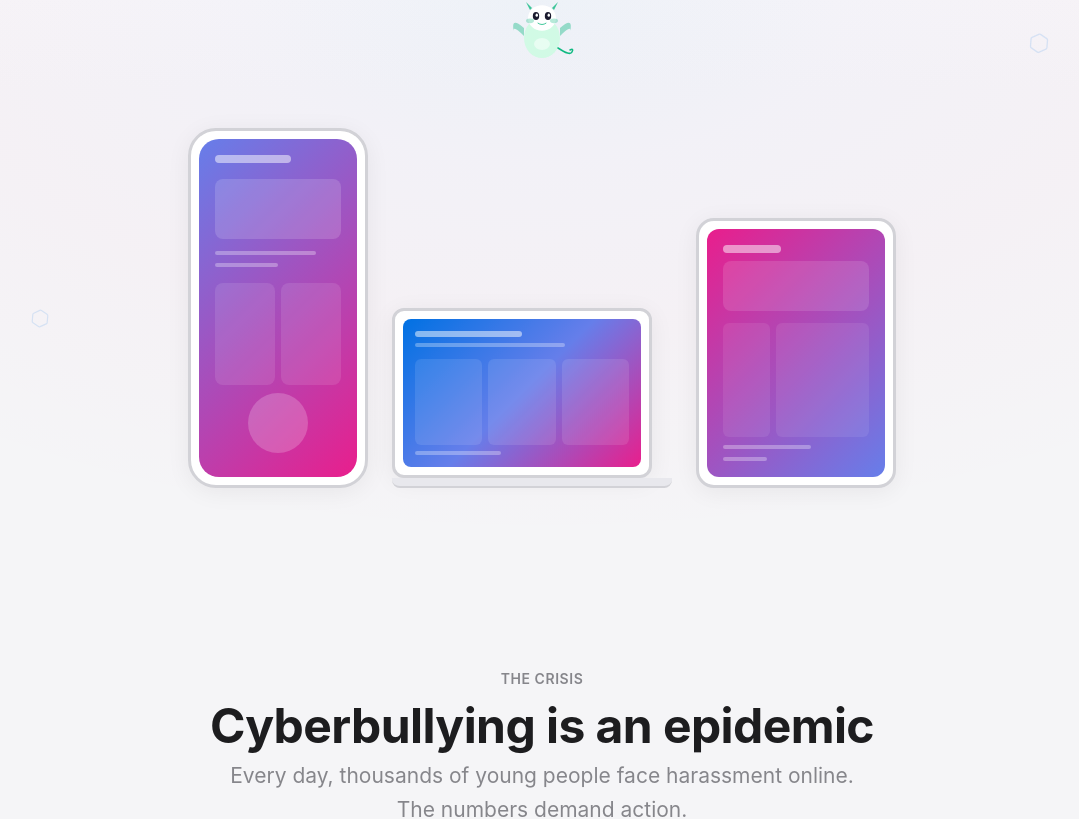
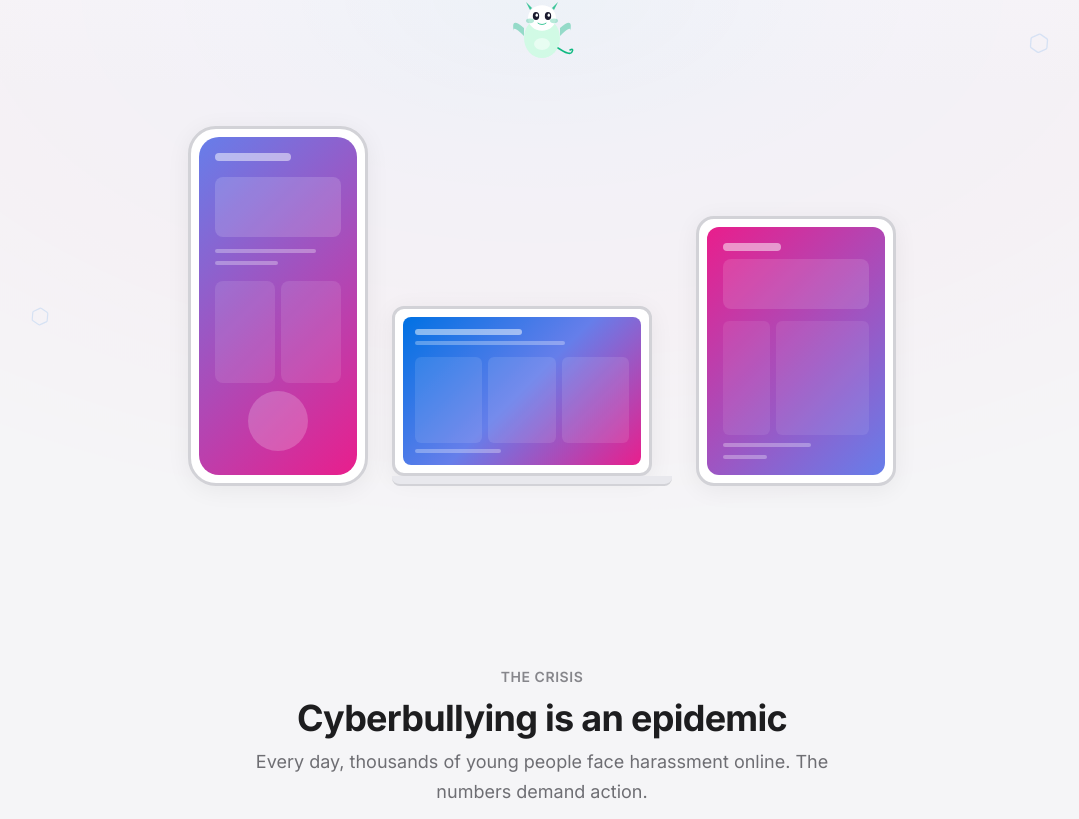
Before and after one commit to JanakaProjects/nethalo-website, a React (Vite) app in the folder nethalo-website/: page / in a window 1280 px wide. Shown: the part 373-1192 px from the top of the page, without its empty margins (98-1177 px from the left). Built offline with nearby package versions, Linux system fonts and the light colour scheme; no server answers.

Commit message:
feat: comprehensive UI/UX improvements based on design skill - enhanced typography (Inter font), glass effects, motion with prefers-reduced-motion, better color contrast WCAG AA, improved hover/focus states, skeleton loading, button variants, badge/tooltip components

```diff
--- a/nethalo-website/src/styles/components.css
+++ b/nethalo-website/src/styles/components.css
@@ -1,61 +1,150 @@
+/* Component Styles - Enhanced */
+
+/* Primary Button */
 .btn-primary {
   display: inline-flex;
   align-items: center;
   justify-content: center;
   gap: var(--space-2);
   padding: 12px 24px;
-  font-size: 14px;
+  font-size: var(--text-sm);
   font-weight: var(--font-semibold);
   color: white;
-  background: var(--color-brand-blue);
+  background: var(--color-brand-shield);
   border-radius: var(--radius-full);
-  transition: all 200ms ease;
+  transition: all var(--transition-fast);
   cursor: pointer;
   text-decoration: none;
   border: none;
   min-height: 44px;
+  min-width: 44px;
 }
 
 .btn-primary:hover {
-  background: var(--color-brand-blue-hover);
-  transform: scale(1.02);
+  background: var(--color-brand-shield-dark);
+  box-shadow: 0 4px 12px rgba(0, 113, 227, 0.3);
 }
 
 .btn-primary:active {
   transform: scale(0.98);
 }
 
+.btn-primary:focus-visible {
+  outline: 2px solid var(--color-brand-shield);
+  outline-offset: 2px;
+}
+
+/* Secondary Button */
+.btn-secondary {
+  display: inline-flex;
+  align-items: center;
+  justify-content: center;
+  gap: var(--space-2);
+  padding: 12px 24px;
+  font-size: var(--text-sm);
+  font-weight: var(--font-medium);
+  color: var(--color-text-primary);
+  background: var(--color-bg-secondary);
+  border: 1px solid var(--color-border-light);
+  border-radius: var(--radius-full);
+  transition: all var(--transition-fast);
+  cursor: pointer;
+  text-decoration: none;
+  min-height: 44px;
+  min-width: 44px;
+}
+
+.btn-secondary:hover {
+  background: var(--color-bg-hover);
+  border-color: var(--color-border-medium);
+}
+
+.btn-secondary:active {
+  transform: scale(0.98);
+}
+
+.btn-secondary:focus-visible {
+  outline: 2px solid var(--color-brand-shield);
+  outline-offset: 2px;
+}
+
+/* Ghost Button */
+.btn-ghost {
+  display: inline-flex;
+  align-items: center;
+  justify-content: center;
+  gap: var(--space-2);
+  padding: 12px 24px;
+  font-size: var(--text-sm);
+  font-weight: var(--font-medium);
+  color: var(--color-text-secondary);
+  background: transparent;
+  border: none;
+  border-radius: var(--radius-full);
+  transition: all var(--transition-fast);
+  cursor: pointer;
+  text-decoration: none;
+  min-height: 44px;
+  min-width: 44px;
+}
+
+.btn-ghost:hover {
+  color: var(--color-text-primary);
+  background: var(--color-bg-secondary);
+}
+
+.btn-ghost:active {
+  transform: scale(0.98);
+}
+
+/* Card Bordered */
 .card-bordered {
   background: var(--color-bg-primary);
-  border: 1px solid var(--color-border);
-  border-radius: var(--radius-md);
-  padding: var(--space-8);
-  transition: all 200ms ease;
+  border: 1px solid var(--color-border-light);
+  border-radius: var(--radius-xl);
+  padding: var(--space-6);
+  transition: all var(--transition-normal);
 }
 
 .card-bordered:hover {
-  border-color: var(--color-text-muted);
+  border-color: var(--color-border-medium);
+  box-shadow: var(--shadow-md);
 }
 
+/* Card Interactive */
+.card-interactive {
+  cursor: pointer;
+}
+
+.card-interactive:hover {
+  transform: translateY(-2px);
+  border-color: var(--color-brand-shield);
+}
+
+/* Section Padding */
 .section-padding {
-  padding-top: var(--space-32);
-  padding-bottom: var(--space-32);
+  padding-top: var(--space-24);
+  padding-bottom: var(--space-24);
 }
 
 @media (max-width: 768px) {
   .section-padding {
-    padding-top: var(--space-20);
-    padding-bottom: var(--space-20);
+    padding-top: var(--space-16);
+    padding-bottom: var(--space-16);
   }
+}
+
+/* Responsive utilities */
+@media (max-width: 768px) {
   .admin-table-header { display: none !important; }
   .admin-student-row {
     grid-template-columns: 1fr 1fr !important;
     gap: 4px 12px !important;
-    border: 1px solid #e8e8ed !important;
-    border-radius: 8px !important;
+    border: 1px solid var(--color-border-light) !important;
+    border-radius: var(--radius-md) !important;
     margin-bottom: 8px !important;
     padding: 12px !important;
-    background: #fafafa !important;
+    background: var(--color-bg-secondary) !important;
   }
 }
 
@@ -67,3 +156,73 @@
   .mobile-topbar { display: none !important; }
   .main-content { margin-left: 240px !important; }
 }
+
+/* Skeleton loading */
+.skeleton {
+  background: var(--color-bg-secondary);
+  border-radius: var(--radius-md);
+  animation: skeleton-pulse 1.5s ease-in-out infinite;
+}
+
+@keyframes skeleton-pulse {
+  0%, 100% { opacity: 1; }
+  50% { opacity: 0.5; }
+}
+
+/* Badge */
+.badge {
+  display: inline-flex;
+  align-items: center;
+  padding: 4px 10px;
+  font-size: var(--text-xs);
+  font-weight: var(--font-medium);
+  border-radius: var(--radius-full);
+  line-height: 1;
+}
+
+.badge-success {
+  background: rgba(52, 211, 153, 0.12);
+  color: #059669;
+}
+
+.badge-warning {
+  background: rgba(245, 158, 11, 0.12);
+  color: #d97706;
+}
+
+.badge-error {
+  background: rgba(239, 68, 68, 0.12);
+  color: #dc2626;
+}
+
+.badge-info {
+  background: rgba(59, 130, 246, 0.12);
+  color: #2563eb;
+}
+
+/* Tooltip */
+.tooltip {
+  position: relative;
+}
+
+.tooltip::after {
+  content: attr(data-tooltip);
+  position: absolute;
+  bottom: 100%;
+  left: 50%;
+  transform: translateX(-50%) translateY(-4px);
+  padding: 6px 10px;
+  background: var(--color-text-primary);
+  color: var(--color-text-inverse);
+  font-size: var(--text-xs);
+  font-weight: var(--font-medium);
+  border-radius: var(--radius-sm);
+  white-space: nowrap;
+  opacity: 0;
+  pointer-events: none;
+  transition: opacity var(--transition-fast);
+}
+
+.tooltip:hover::after {
+  opacity: 1;
+}
--- a/nethalo-website/src/styles/global.css
+++ b/nethalo-website/src/styles/global.css
@@ -1,3 +1,4 @@
+/* Reset & Base */
 *, *::before, *::after {
   box-sizing: border-box;
   margin: 0;
@@ -6,7 +7,7 @@
 
 html {
   font-family: var(--font-sans);
-  font-size: 17px;
+  font-size: 16px;
   line-height: var(--leading-normal);
   color: var(--color-text-primary);
   background: var(--color-bg-primary);
@@ -18,25 +19,59 @@ html {
 
 body {
   overflow-x: hidden;
+  min-height: 100vh;
 }
 
+/* Links */
 a {
-  color: var(--color-brand-blue);
+  color: var(--color-brand-shield);
   text-decoration: none;
+  transition: color var(--transition-fast);
 }
-a:hover { color: var(--color-brand-blue-hover); }
 
-button { font: inherit; border: none; background: none; cursor: pointer; outline: none; color: inherit; }
-input { font: inherit; border: none; background: none; outline: none; }
-ul, ol { list-style: none; }
-img, svg { display: block; max-width: 100%; }
+a:hover {
+  color: var(--color-brand-shield-dark);
+}
 
-::selection { background: var(--color-brand-blue); color: var(--color-text-inverse); }
+/* Interactive elements */
+button {
+  font: inherit;
+  border: none;
+  background: none;
+  cursor: pointer;
+  color: inherit;
+}
 
+button:focus-visible {
+  outline: 2px solid var(--color-brand-shield);
+  outline-offset: 2px;
+}
+
+input, textarea, select {
+  font: inherit;
+  color: inherit;
+}
+
+ul, ol {
+  list-style: none;
+}
+
+img, svg {
+  display: block;
+  max-width: 100%;
+}
+
+/* Selection */
+::selection {
+  background: var(--color-brand-shield);
+  color: white;
+}
+
+/* Typography utilities */
 .section-heading {
-  font-size: var(--text-5xl);
+  font-size: var(--text-4xl);
   font-weight: var(--font-bold);
-  letter-spacing: -0.012em;
+  letter-spacing: var(--tracking-tight);
   line-height: var(--leading-tight);
   color: var(--color-text-primary);
   margin-bottom: var(--space-4);
@@ -54,18 +89,58 @@ img, svg { display: block; max-width: 100%; }
 }
 
 @media (max-width: 768px) {
-  .section-heading { font-size: 32px; }
-  .section-subhead { font-size: 17px; }
-}
-
-/* Shimmer loading animation */
-@keyframes shimmer {
-  0% { background-position: 200% 0; }
-  100% { background-position: -200% 0; }
+  .section-heading { font-size: var(--text-3xl); }
+  .section-subhead { font-size: var(--text-base); }
 }
 
 /* Custom scrollbar */
-::-webkit-scrollbar { width: 8px; }
-::-webkit-scrollbar-track { background: transparent; }
-::-webkit-scrollbar-thumb { background: var(--color-border-light); border-radius: 4px; }
-::-webkit-scrollbar-thumb:hover { background: var(--color-text-muted); }
+::-webkit-scrollbar {
+  width: 6px;
+  height: 6px;
+}
+
+::-webkit-scrollbar-track {
+  background: transparent;
+}
+
+::-webkit-scrollbar-thumb {
+  background: var(--color-border-medium);
+  border-radius: 3px;
+}
+
+::-webkit-scrollbar-thumb:hover {
+  background: var(--color-text-muted);
+}
+
+/* Focus visible utility */
+.focus-visible:focus-visible {
+  outline: 2px solid var(--color-brand-shield);
+  outline-offset: 2px;
+}
+
+/* Cursor pointer utility */
+.cursor-pointer {
+  cursor: pointer;
+}
+
+/* Transitions */
+.transition-colors {
+  transition: color var(--transition-fast), background-color var(--transition-fast), border-color var(--transition-fast);
+}
+
+.transition-all {
+  transition: all var(--transition-normal);
+}
+
+/* Screen reader only */
+.sr-only {
+  position: absolute;
+  width: 1px;
+  height: 1px;
+  padding: 0;
+  margin: -1px;
+  overflow: hidden;
+  clip: rect(0, 0, 0, 0);
+  white-space: nowrap;
+  border-width: 0;
+}
--- a/nethalo-website/src/styles/motion.css
+++ b/nethalo-website/src/styles/motion.css
@@ -1,7 +1,10 @@
+/* Animations - Enhanced with accessibility */
+
+/* Hero entrance */
 .animate-hero {
   opacity: 0;
-  transform: translateY(20px);
-  animation: heroIn 0.8s cubic-bezier(0.16, 1, 0.3, 1) forwards;
+  transform: translateY(16px);
+  animation: heroIn 0.6s cubic-bezier(0.16, 1, 0.3, 1) forwards;
 }
 
 @keyframes heroIn {
@@ -11,3 +14,88 @@
 .animate-hero-delay-1 { animation-delay: 0.1s; }
 .animate-hero-delay-2 { animation-delay: 0.2s; }
 .animate-hero-delay-3 { animation-delay: 0.3s; }
+
+/* Fade in up */
+.animate-fade-in-up {
+  opacity: 0;
+  transform: translateY(12px);
+  animation: fadeInUp 0.5s cubic-bezier(0.16, 1, 0.3, 1) forwards;
+}
+
+@keyframes fadeInUp {
+  to { opacity: 1; transform: translateY(0); }
+}
+
+/* Scale in */
+.animate-scale-in {
+  opacity: 0;
+  transform: scale(0.95);
+  animation: scaleIn 0.3s cubic-bezier(0.16, 1, 0.3, 1) forwards;
+}
+
+@keyframes scaleIn {
+  to { opacity: 1; transform: scale(1); }
+}
+
+/* Shimmer loading */
+.animate-shimmer {
+  background: linear-gradient(90deg, var(--color-bg-secondary) 25%, var(--color-bg-tertiary) 50%, var(--color-bg-secondary) 75%);
+  background-size: 200% 100%;
+  animation: shimmer 1.5s ease-in-out infinite;
+}
+
+@keyframes shimmer {
+  0% { background-position: 200% 0; }
+  100% { background-position: -200% 0; }
+}
+
+/* Pulse */
+.animate-pulse-subtle {
+  animation: pulseSubtle 2s cubic-bezier(0.4, 0, 0.6, 1) infinite;
+}
+
+@keyframes pulseSubtle {
+  0%, 100% { opacity: 1; }
+  50% { opacity: 0.7; }
+}
+
+/* Spin */
+.animate-spin {
+  animation: spin 1s linear infinite;
+}
+
+@keyframes spin {
+  to { transform: rotate(360deg); }
+}
+
+/* Slide in from right */
+.animate-slide-in-right {
+  opacity: 0;
+  transform: translateX(16px);
+  animation: slideInRight 0.4s cubic-bezier(0.16, 1, 0.3, 1) forwards;
+}
+
+@keyframes slideInRight {
+  to { opacity: 1; transform: translateX(0); }
+}
+
+/* Accessibility: Respect prefers-reduced-motion */
+@media (prefers-reduced-motion: reduce) {
+  *,
+  *::before,
+  *::after {
+    animation-duration: 0.01ms !important;
+    animation-iteration-count: 1 !important;
+    transition-duration: 0.01ms !important;
+    scroll-behavior: auto !important;
+  }
+
+  .animate-hero,
+  .animate-fade-in-up,
+  .animate-scale-in,
+  .animate-slide-in-right {
+    opacity: 1;
+    transform: none;
+    animation: none;
+  }
+}
--- a/nethalo-website/src/styles/themes.css
+++ b/nethalo-website/src/styles/themes.css
@@ -1,77 +1,98 @@
-/* Apple-Inspired Design System */
-/* Light:  #1d1d1f text | #86868b secondary | #0071e3 blue */
-/* Dark:   #f5f5f7 text | #a1a1a6 secondary | #2997ff blue */
+/* Design System - Apple-Inspired with Accessibility */
 
 :root,
 [data-theme="light"] {
+  /* Backgrounds */
   --color-bg-primary: #ffffff;
   --color-bg-secondary: #f5f5f7;
   --color-bg-tertiary: #e8e8ed;
-  --color-bg-elevated: rgba(255,255,255,0.98);
+  --color-bg-elevated: rgba(255, 255, 255, 0.98);
   --color-bg-sidebar: #fafafa;
   --color-bg-card: #ffffff;
-  --color-bg-hover: #e8e8ed;
+  --color-bg-hover: #f0f0f2;
 
+  /* Text - WCAG AA compliant */
   --color-text-primary: #1d1d1f;
-  --color-text-secondary: #86868b;
+  --color-text-secondary: #6e6e73;
   --color-text-muted: #86868b;
   --color-text-inverse: #ffffff;
 
+  /* Brand colors */
   --color-brand-pink: #e91e8c;
-  --color-brand-pink-light: rgba(233,30,140,0.08);
+  --color-brand-pink-light: rgba(233, 30, 140, 0.08);
   --color-brand-pink-dark: #be185d;
   --color-brand-shield: #0071e3;
-  --color-brand-shield-light: rgba(0,113,227,0.08);
+  --color-brand-shield-light: rgba(0, 113, 227, 0.08);
   --color-brand-shield-dark: #005bb5;
   --color-brand-blue: #0071e3;
   --color-brand-blue-hover: #0077ed;
   --color-brand-accent: #8b5cf6;
   --color-brand-yellow: #f59e0b;
 
+  /* Status colors */
   --color-success: #34d399;
   --color-warning: #f59e0b;
-  --color-error: #f87171;
+  --color-error: #ef4444;
   --color-info: #3b82f6;
 
-  --color-border-light: rgba(0,0,0,0.08);
-  --color-border-medium: rgba(0,0,0,0.16);
+  /* Borders */
+  --color-border-light: rgba(0, 0, 0, 0.06);
+  --color-border-medium: rgba(0, 0, 0, 0.12);
   --color-border-focus: #0071e3;
 
-  --shadow-sm: 0 1px 2px 0 rgba(0,0,0,0.05);
-  --shadow-md: 0 4px 6px -1px rgba(0,0,0,0.1), 0 2px 4px -1px rgba(0,0,0,0.06);
-  --shadow-lg: 0 10px 15px -3px rgba(0,0,0,0.1), 0 4px 6px -2px rgba(0,0,0,0.05);
+  /* Shadows */
+  --shadow-sm: 0 1px 2px 0 rgba(0, 0, 0, 0.04);
+  --shadow-md: 0 4px 12px -2px rgba(0, 0, 0, 0.08), 0 2px 4px -1px rgba(0, 0, 0, 0.04);
+  --shadow-lg: 0 12px 24px -4px rgba(0, 0, 0, 0.1), 0 4px 8px -2px rgba(0, 0, 0, 0.04);
+  --shadow-glow: 0 0 20px rgba(0, 113, 227, 0.15);
 
-  --font-sans: -apple-system, BlinkMacSystemFont, 'SF Pro Display', 'SF Pro Text', 'Helvetica Neue', Helvetica, Arial, sans-serif;
-  --font-display: -apple-system, BlinkMacSystemFont, 'SF Pro Display', 'Helvetica Neue', Helvetica, Arial, sans-serif;
+  /* Typography */
+  --font-sans: 'Inter', -apple-system, BlinkMacSystemFont, 'SF Pro Display', 'Helvetica Neue', Helvetica, Arial, sans-serif;
+  --font-display: 'Inter', -apple-system, BlinkMacSystemFont, 'SF Pro Display', 'Helvetica Neue', Helvetica, Arial, sans-serif;
 }
 
 [data-theme="dark"] {
+  /* Backgrounds */
   --color-bg-primary: #000000;
-  --color-bg-secondary: #1d1d1f;
-  --color-bg-tertiary: #2d2d2f;
-  --color-bg-elevated: rgba(29,29,31,0.98);
-  --color-bg-sidebar: #1d1d1f;
-  --color-bg-card: #1d1d1f;
-  --color-bg-hover: #2d2d2f;
+  --color-bg-secondary: #1c1c1e;
+  --color-bg-tertiary: #2c2c2e;
+  --color-bg-elevated: rgba(28, 28, 30, 0.98);
+  --color-bg-sidebar: #1c1c1e;
+  --color-bg-card: #1c1c1e;
+  --color-bg-hover: #2c2c2e;
 
+  /* Text - WCAG AA compliant */
   --color-text-primary: #f5f5f7;
   --color-text-secondary: #a1a1a6;
   --color-text-muted: #6e6e73;
   --color-text-inverse: #1d1d1f;
 
+  /* Brand colors - Dark mode variants */
+  --color-brand-pink: #ff69b4;
+  --color-brand-pink-light: rgba(255, 105, 180, 0.12);
+  --color-brand-pink-dark: #ff85c8;
   --color-brand-shield: #2997ff;
-  --color-brand-shield-light: rgba(41,151,255,0.12);
-  --color-brand-shield-dark: #0077e8;
+  --color-brand-shield-light: rgba(41, 151, 255, 0.12);
+  --color-brand-shield-dark: #5cb3ff;
   --color-brand-blue: #2997ff;
-  --color-brand-blue-hover: #66b8ff;
-  --color-brand-accent: #8b5cf6;
-  --color-brand-yellow: #f59e0b;
+  --color-brand-blue-hover: #5cb3ff;
+  --color-brand-accent: #a78bfa;
+  --color-brand-yellow: #fbbf24;
 
-  --color-border-light: rgba(255,255,255,0.08);
-  --color-border-medium: rgba(255,255,255,0.16);
+  /* Status colors */
+  --color-success: #34d399;
+  --color-warning: #fbbf24;
+  --color-error: #f87171;
+  --color-info: #60a5fa;
+
+  /* Borders */
+  --color-border-light: rgba(255, 255, 255, 0.06);
+  --color-border-medium: rgba(255, 255, 255, 0.12);
   --color-border-focus: #2997ff;
 
-  --shadow-sm: 0 1px 2px 0 rgba(0,0,0,0.3);
-  --shadow-md: 0 4px 6px -1px rgba(0,0,0,0.4), 0 2px 4px -1px rgba(0,0,0,0.3);
-  --shadow-lg: 0 10px 15px -3px rgba(0,0,0,0.4), 0 4px 6px -2px rgba(0,0,0,0.3);
+  /* Shadows */
+  --shadow-sm: 0 1px 2px 0 rgba(0, 0, 0, 0.2);
+  --shadow-md: 0 4px 12px -2px rgba(0, 0, 0, 0.3), 0 2px 4px -1px rgba(0, 0, 0, 0.2);
+  --shadow-lg: 0 12px 24px -4px rgba(0, 0, 0, 0.4), 0 4px 8px -2px rgba(0, 0, 0, 0.2);
+  --shadow-glow: 0 0 20px rgba(41, 151, 255, 0.2);
 }
--- a/nethalo-website/src/styles/tokens.css
+++ b/nethalo-website/src/styles/tokens.css
@@ -1,36 +1,38 @@
 :root {
-  --font-sans: -apple-system, BlinkMacSystemFont, 'SF Pro Display', 'SF Pro Text', 'Segoe UI', Roboto, 'Helvetica Neue', sans-serif;
+  --font-sans: 'Inter', -apple-system, BlinkMacSystemFont, 'SF Pro Display', 'SF Pro Text', 'Segoe UI', Roboto, 'Helvetica Neue', sans-serif;
+  --font-display: 'Inter', -apple-system, BlinkMacSystemFont, 'SF Pro Display', 'Helvetica Neue', Helvetica, Arial, sans-serif;
   --font-mono: 'SF Mono', 'Fira Code', 'JetBrains Mono', monospace;
 
   --text-xs: 12px;
   --text-sm: 14px;
-  --text-base: 17px;
-  --text-lg: 21px;
-  --text-xl: 24px;
-  --text-2xl: 28px;
-  --text-3xl: 32px;
-  --text-4xl: 40px;
+  --text-base: 16px;
+  --text-lg: 18px;
+  --text-xl: 20px;
+  --text-2xl: 24px;
+  --text-3xl: 30px;
+  --text-4xl: 36px;
   --text-5xl: 48px;
-  --text-6xl: 56px;
+  --text-6xl: 60px;
 
-  --leading-tight: 1.05;
-  --leading-snug: 1.2;
+  --leading-tight: 1.1;
+  --leading-snug: 1.25;
   --leading-normal: 1.5;
-  --leading-relaxed: 1.6;
+  --leading-relaxed: 1.65;
 
   --font-regular: 400;
   --font-medium: 500;
   --font-semibold: 600;
   --font-bold: 700;
 
-  --tracking-tight: -0.015em;
+  --tracking-tight: -0.02em;
   --tracking-normal: 0em;
-  --tracking-wide: 0.02em;
+  --tracking-wide: 0.025em;
 
-  --radius-sm: 8px;
-  --radius-md: 12px;
+  --radius-sm: 6px;
+  --radius-md: 10px;
   --radius-lg: 14px;
   --radius-xl: 18px;
+  --radius-2xl: 24px;
   --radius-full: 9999px;
 
   --space-1: 4px;
@@ -47,4 +49,9 @@
   --space-24: 96px;
   --space-32: 128px;
   --space-40: 160px;
+
+  --transition-fast: 150ms cubic-bezier(0.4, 0, 0.2, 1);
+  --transition-normal: 200ms cubic-bezier(0.4, 0, 0.2, 1);
+  --transition-slow: 300ms cubic-bezier(0.4, 0, 0.2, 1);
+  --transition-spring: 500ms cubic-bezier(0.34, 1.56, 0.64, 1);
 }
```
Also changed, not shown: nethalo-website/src/styles/glass.css (+95 -38 lines).
